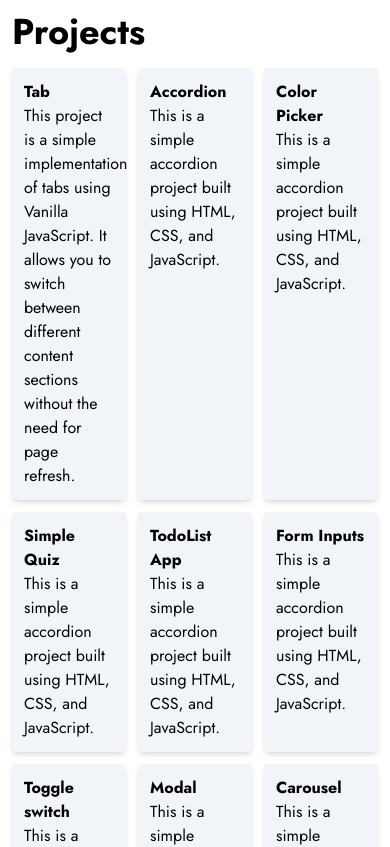
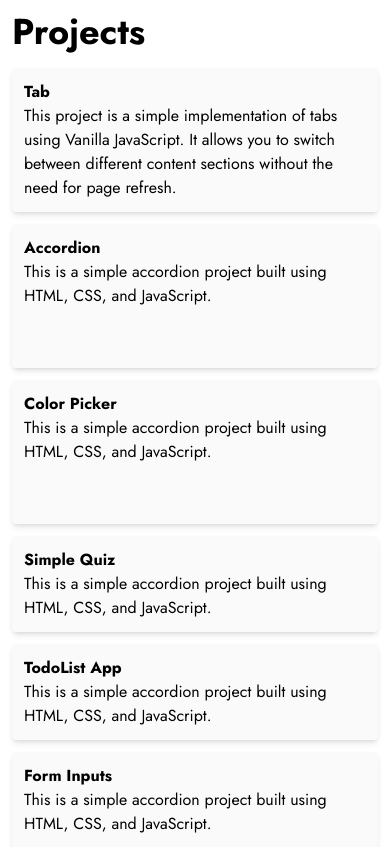
Before and after one commit to Mark-Alexis-Posadas/react-portfolio, a React (Vite) app: page /projects in a window 390 px wide. Shown: the top 847 px of the page. Built offline with nearby package versions, Linux system fonts and the light colour scheme.

Commit message:
modify column in small and medium screen

```diff
--- a/src/pages/Projects/Projects.jsx
+++ b/src/pages/Projects/Projects.jsx
@@ -1,4 +1,3 @@
-import { v4 as uuidv4 } from "uuid";
 import { useContext } from "react";
 import { MyContext } from "../../context/MyContextProvider";
 import Wrapper from "../../components/Wrapper";
@@ -10,9 +9,9 @@ export default function Projects() {
     <section>
       <Wrapper>
         <h1 className="font-bold text-4xl mb-4">{projectsTitle}</h1>
-        <ul className="grid grid-cols-3 gap-3">
+        <ul className="grid grid-cols-1 md:grid-cols-2 lg:grid-cols-3 grid-rows-3 gap-3">
           {projectsData.map((data, index) => (
-            <li key={data.id} className="bg-slate-100 shadow-md rounded p-3">
+            <li key={data.id} className="bg-zinc-50 shadow-md rounded p-3">
               <Link to={`/projects/${data.pageTitle}`}>
                 <h1 className="font-bold">{data.pageTitle}</h1>
                 <p>{data.description}</p>
```
